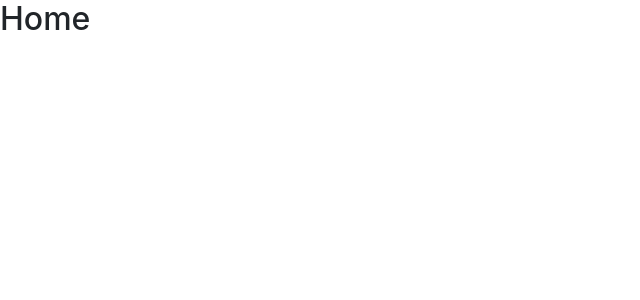
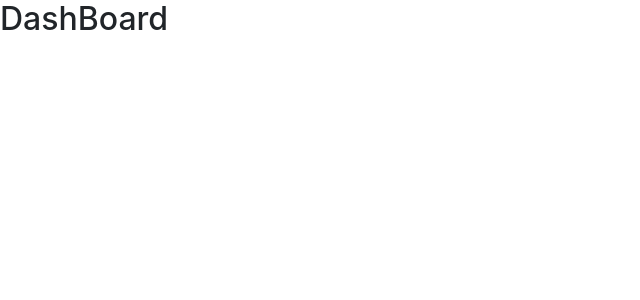
Before and after one commit to dotrunghieu0903/employee-polls, a React (Create React App) app: page / in a window 1280 px wide. Shown: the top 300 px of the page, without its empty margins (0-640 px from the left). Built offline with nearby package versions, Linux system fonts and the light colour scheme.

Commit message:
Updated components

```diff
--- a/src/App.js
+++ b/src/App.js
@@ -2,7 +2,7 @@ import { BrowserRouter, Routes, Route } from 'react-router-dom';
 import './App.css';
 import NavBar from './components/NavBar';
 import LogIn from './components/Login';
-import Home from './components/Home';
+import DashBoard from './components/DashBoard';
 import LeaderBoard from './components/LeaderBoard';
 import New from './components/New';
 import { connect } from 'react-redux';
@@ -13,7 +13,7 @@ function App({authedUser}) {
       <Routes>
           {authedUser && <NavBar />}
           <Route path='/login' exact element={<LogIn />}/>
-          <Route path='/' element={<Home />}/>
+          <Route path='/' element={<DashBoard />}/>
           <Route path='/leaderboard' element={<LeaderBoard />}/>
           <Route path='/new' element={<New />}/>
       </Routes>
--- /dev/null
+++ b/src/components/DashBoard.js
@@ -0,0 +1,13 @@
+import { connect } from 'react-redux';
+
+const DashBoard = () => {
+    return (
+        <h2>DashBoard</h2>
+    )
+}
+
+const mapStateToProps = ({question}) => {
+
+}
+
+export default connect(mapStateToProps)(DashBoard);
--- a/src/components/Home.js
+++ /dev/null
@@ -1,8 +0,0 @@
-
-const Home = () => {
-    return (
-        <h2>Home</h2>
-    )
-}
-
-export default Home;
```
